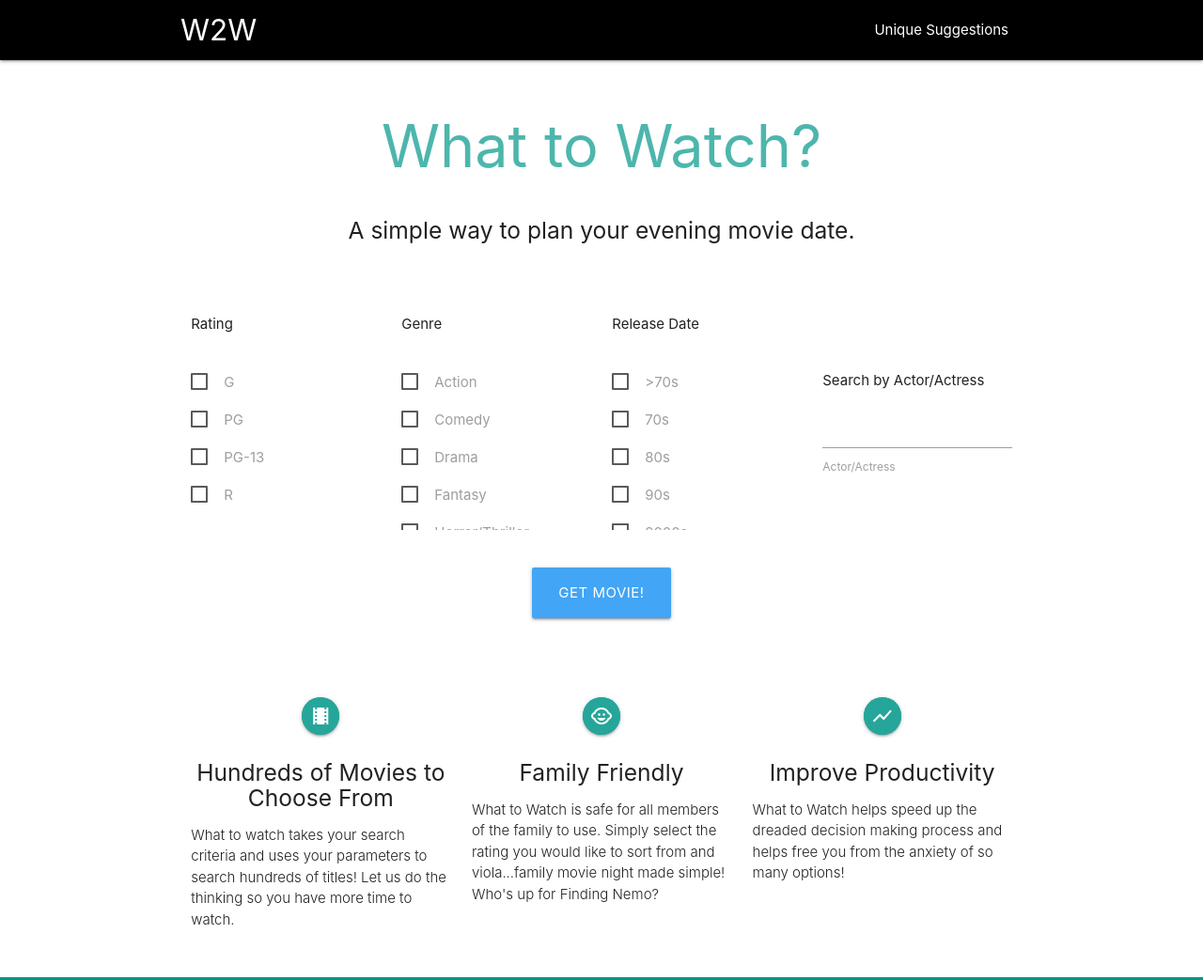
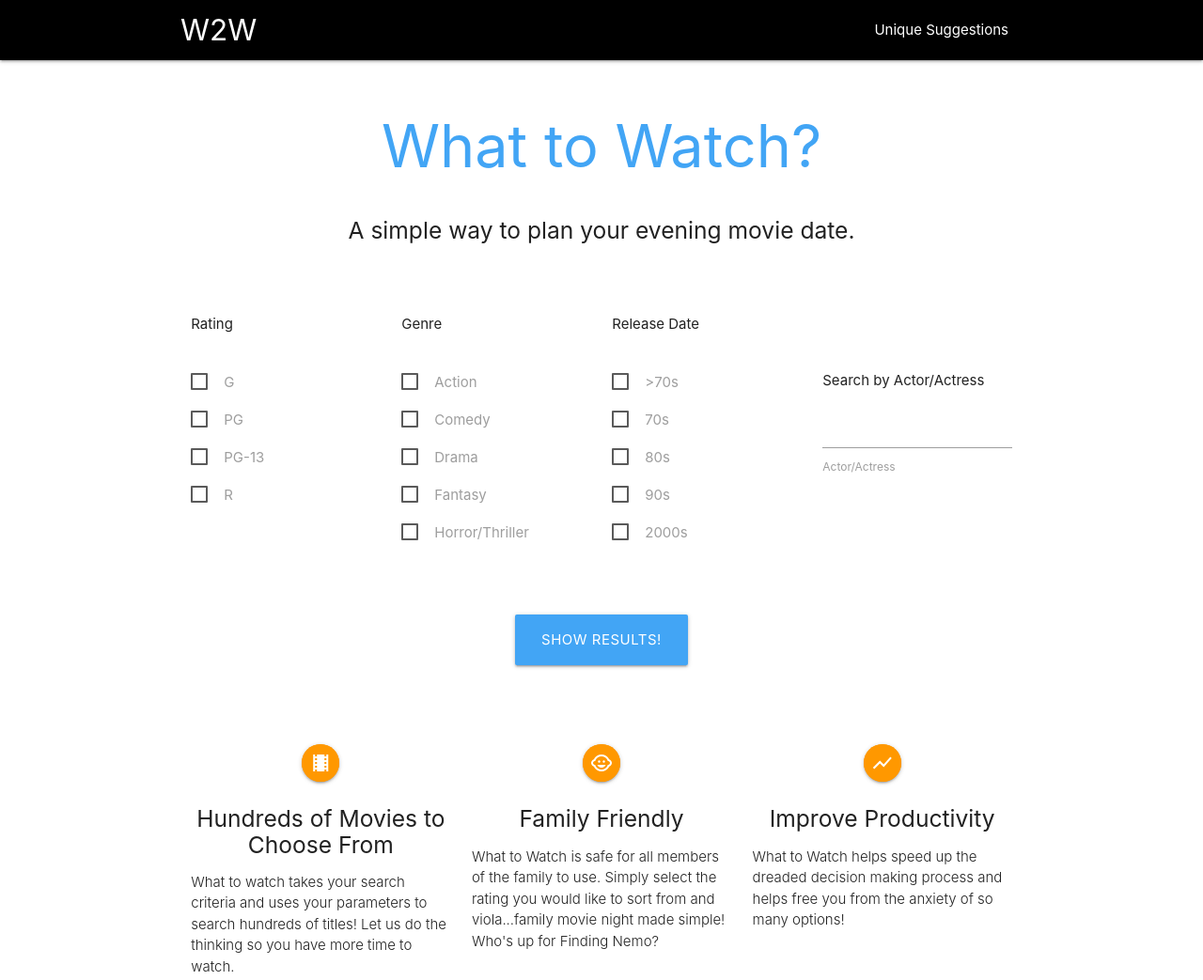
Before and after one commit to Zanderson91/Anderson-Project-1, a plain HTML site: page index.html in a window 1280 px wide. Shown: the top 1043 px of the page at 94% size. Drawn offline with nearby package versions, Linux system fonts and the light colour scheme; a script that the page names is missing.

Commit message:
cleaning up unnecessary contianers

```diff
--- a/index.html
+++ b/index.html
@@ -25,15 +25,14 @@
     </div>
 </nav>
 
-<div id="index-banner" class="parallax-container">
+
     <div class="section no-pad-bot">
         <div class="container">
-            <h1 class="header center teal-text text-lighten-2">What to Watch?</h1>
+            <h1 class="header center blue-text text-lighten-1">What to Watch?</h1>
             <div class="row center">
                 <h5 class="header col s12 dark">A simple way to plan your evening movie date.</h5>
             </div>
 <br><br>
-            <div class="parallax"><img src="background1.jpg" alt="Unsplashed background img 1"></div>
         </div>
         <div class="container">
             <div class="row">
@@ -174,7 +173,7 @@
 <div class="row"></div>
 <div class="row center">
     <a href="http://materializecss.com/getting-started.html" id="download-button"
-        class="btn-large waves-effect waves-light blue lighten-1">Get Movie!</a>
+        class="btn-large waves-effect waves-light blue lighten-1">Show Results!</a>
 </div>
 </div>
 </div>
@@ -185,7 +184,7 @@
         <div class="row">
             <div class="col s12 m4">
                 <div class="icon-block">
-                    <h2 class="center black-text"><a class="btn-floating pulse"><i
+                    <h2 class="center black-text"><a class="btn-floating orange pulse"><i
                                 class="material-icons">local_movies</i></a></h2>
                     <h5 class="center">Hundreds of Movies to Choose From</h5>
 
@@ -197,7 +196,7 @@
 
             <div class="col s12 m4">
                 <div class="icon-block">
-                    <h2 class="center black-text"><a class="btn-floating pulse"><i
+                    <h2 class="center black-text"><a class="btn-floating orange pulse"><i
                                 class="material-icons">child_care</i></a>
                     </h2>
                     <h5 class="center">Family Friendly</h5>
@@ -212,7 +211,7 @@
 
             <div class="col s12 m4">
                 <div class="icon-block">
-                    <h2 class="center black-text"><a class="btn-floating pulse"><i
+                    <h2 class="center black-text"><a class="btn-floating orange pulse"><i
                                 class="material-icons">show_chart</i></a></h2>
                     <h5 class="center">Improve Productivity</h5>
 
@@ -227,7 +226,7 @@
 </div>
 
 
-<footer class="page-footer teal">
+<footer class="page-footer orange">
     <div class="container">
         <div class="row">
             <div class="col l6 s12">
--- a/style.css
+++ b/style.css
@@ -0,0 +1,4 @@
+.image-center {
+    justify-content: center;
+    background-size: fill;
+}
```
